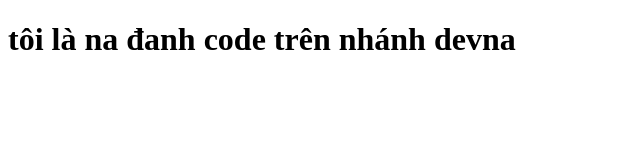
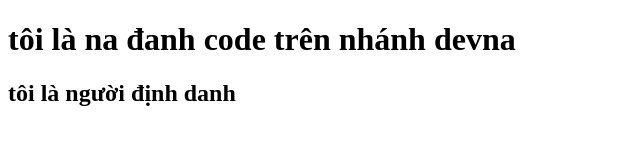
Before and after one commit to lemonthree0412/text-text, a website: page src/index.html in a window 1280 px wide. Shown: the whole page, without its empty margins (0-640 px from the left). Drawn offline with Linux system fonts and the light colour scheme.

Commit message:
update h2

```diff
--- a/src/index.html
+++ b/src/index.html
@@ -23,5 +23,6 @@
   </head>
   <body>
     <h1>tôi là na đanh code trên nhánh devna</h1>
+    <h2>tôi là người định danh</h2>
   </body>
 </html>
```
